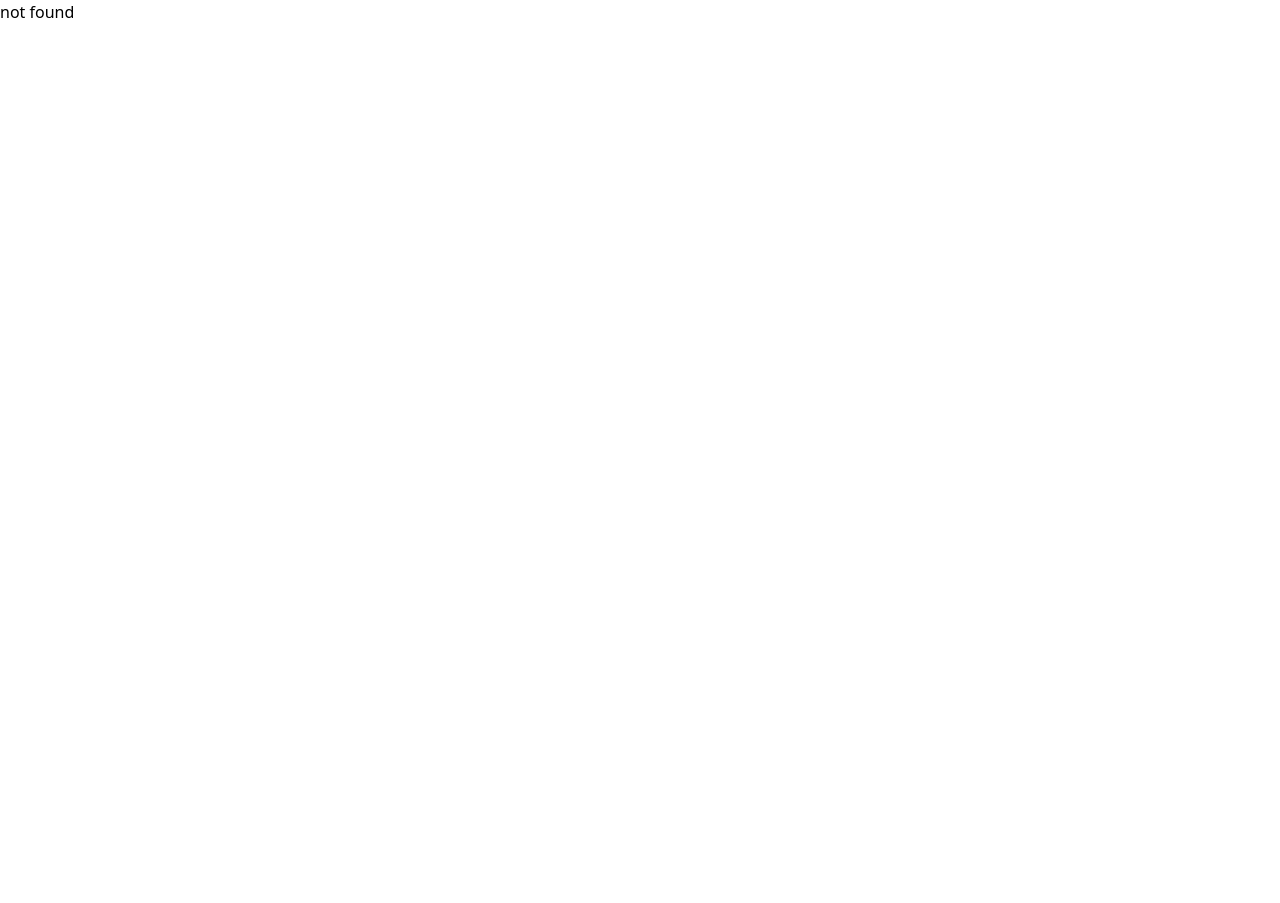
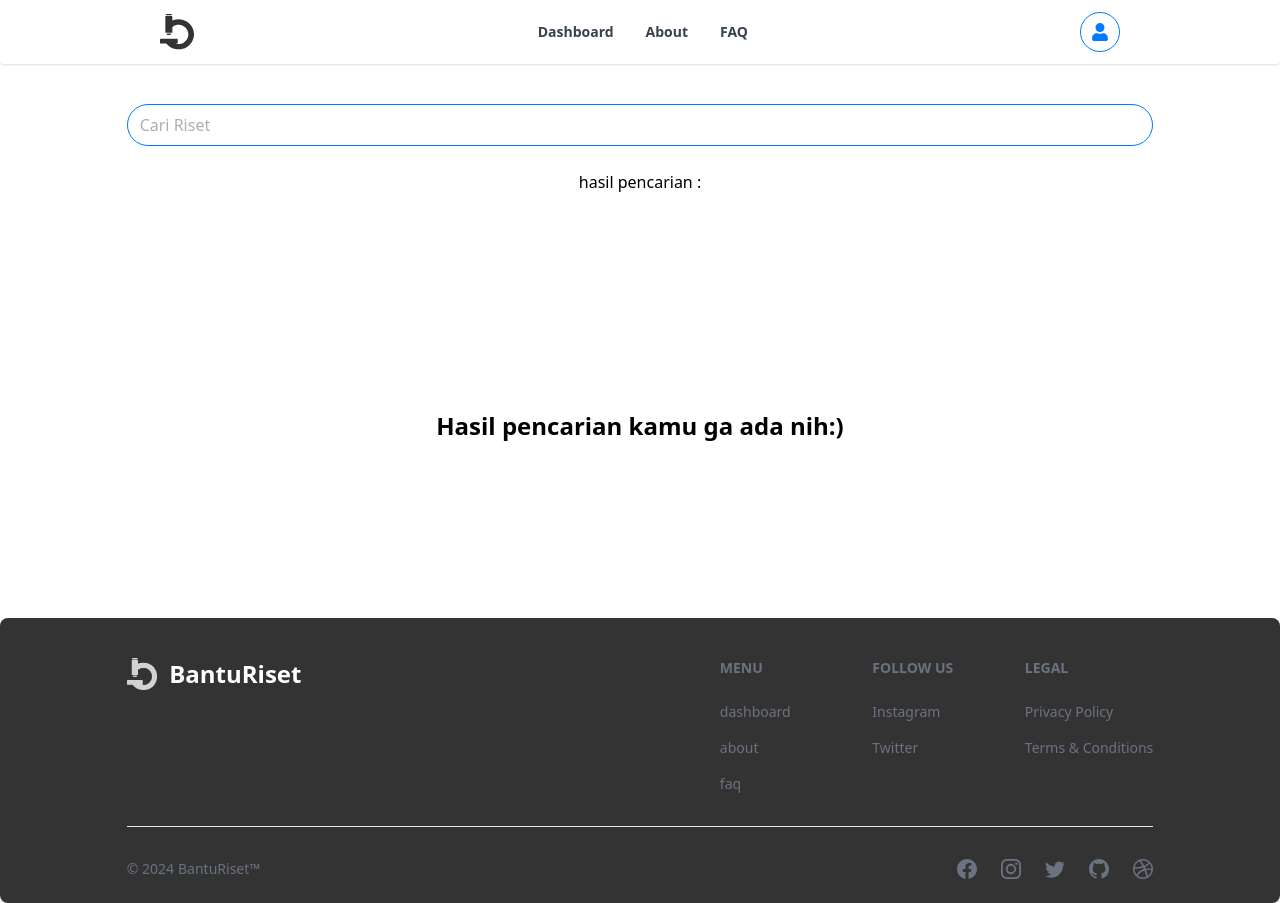
Before and after one commit to ryokf/BantuRiset-frontend, a React (Vite) app: page /search in a window 1280 px wide. Before the commit the page ends 800 px from the top, so only its background shows below. Built offline with nearby package versions, Linux system fonts and the light colour scheme.

Commit message:
✨feature: search page

```diff
--- /dev/null
+++ b/src/components/SearchInput.tsx
@@ -0,0 +1,11 @@
+import React from 'react'
+
+const SearchInput = ({ searchHandle, className}: { searchHandle: () => void, className?: string }) => {
+    return (
+        <form onSubmit={searchHandle}>
+            <input type="text" className={`rounded-full border border-primary w-full lg:w-10/12 placeholder:text-gray ${className}`} placeholder='Cari Riset' />
+        </form>
+    )
+}
+
+export default SearchInput
--- a/src/main.tsx
+++ b/src/main.tsx
@@ -7,6 +7,7 @@ import LoginPage from './pages/auth/LoginPage.tsx';
 import RegisterPage from './pages/auth/RegisterPage.tsx';
 import RegisterRole from './pages/auth/RegisterRole.tsx';
 import DetailCategory from './pages/category/DetailCategory.tsx';
+import SearchResult from './pages/search/SearchResult.tsx';
 
 ReactDOM.createRoot(document.getElementById('root')!).render(
   <React.StrictMode>
@@ -17,6 +18,7 @@ ReactDOM.createRoot(document.getElementById('root')!).render(
         <Route path="/register" element={<RegisterRole />} />
         <Route path="/register/:role" element={<RegisterPage />} />
         <Route path="/category/:id" element={<DetailCategory />} />
+        <Route path="/search" element={<SearchResult/>} />
         <Route path="*" element={<h1>not found</h1>} />
       </Routes>
     </BrowserRouter>
--- a/src/pages/HomePage.tsx
+++ b/src/pages/HomePage.tsx
@@ -3,6 +3,7 @@ import { NavModal } from '../components/NavModal';
 import category from '../data/category';
 import { Card } from '../components/Card';
 import ButtonNav from '../components/ButtonNav';
+import { useState } from 'react';
 
 
 const HomePage = () => {
@@ -19,6 +20,12 @@ const HomePage = () => {
 }
 
 const Hero = () => {
+    const [search, setSearch] = useState('')
+
+    const searchHandle = (e: { preventDefault: () => void; }) => {
+        e.preventDefault()
+        window.location.href = `/search?search=${search}`
+    }
 
     return (
         <div className='mx-8 sm:mx-12 md:grid grid-cols-2 xl:mx-40 2xl:mx-48'>
@@ -27,7 +34,9 @@ const Hero = () => {
                 <h1 className='text-3xl sm:text-4xl font-bold my-2 md:text-3xl lg:text-5xl 2xl:text-6xl lg:leading-snug 2xl:leading-relaxed lg:mb-4'>Wujudkan Inovasi, Majukan Negeri</h1>
                 <p className='text-gray sm:text-lg mb-4 md:text-base lg:text-xl 2xl:text-2xl lg:font-light'>Membantu memajukan teknologi sekarang lebih mudah bersama kami </p>
                 {/* <Button className='lg:w-80'>Donasi Sekarang</Button> */}
-                <input type="text" className='rounded-full border border-primary w-full lg:w-10/12 placeholder:text-gray' placeholder='Cari Riset' />
+                <form onSubmit={searchHandle}>
+                    <input onChange={(e) => setSearch(e.target.value)} type="text" className='rounded-full border border-primary w-full lg:w-10/12 placeholder:text-gray' placeholder='Cari Riset' />
+                </form>
             </div>
             <div className="my-10 w-full flex justify-center lg:justify-end items-center">
                 <img src="./hero.png" alt="" className='sm:max-w-md 2xl:max-w-none md:w-64 lg:w-full 2xl:w-[35rem] aspect-square' />
--- /dev/null
+++ b/src/pages/search/SearchResult.tsx
@@ -0,0 +1,30 @@
+import React from 'react'
+import { useLocation } from 'react-router-dom';
+import HomeTemplate from '../../templates/HomeTemplate';
+import SearchInput from '../../components/SearchInput';
+
+function useQuery() {
+    const { search } = useLocation();
+
+    return React.useMemo(() => new URLSearchParams(search), [search]);
+}
+
+const SearchResult = () => {
+    const query = useQuery()
+
+    return (
+        <HomeTemplate>
+            <div className="mx-6">
+                <div className="m-auto w-full my-10">
+                    <SearchInput className='!m-auto !block' searchHandle={() => { }}></SearchInput>
+                    <div className='text-center my-6'>hasil pencarian : {query.get('search')}</div>
+                </div>
+                <div className="w-full h-96 flex justify-center items-center">
+                    <h1 className='text-lg lg:text-2xl font-bold text-center'>Hasil pencarian kamu ga ada nih:)</h1>
+                </div>
+            </div>
+        </HomeTemplate>
+    )
+}
+
+export default SearchResult
```
